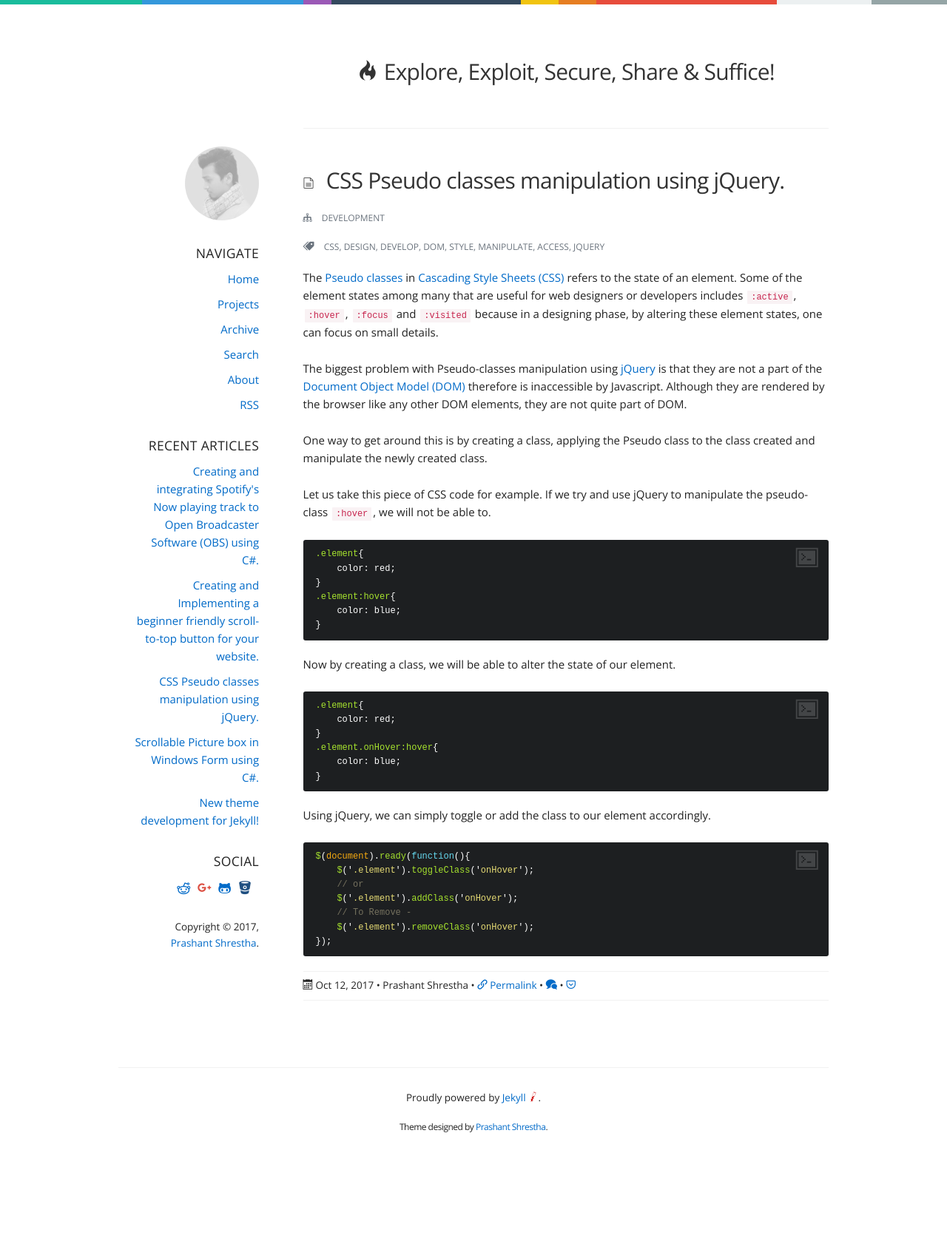
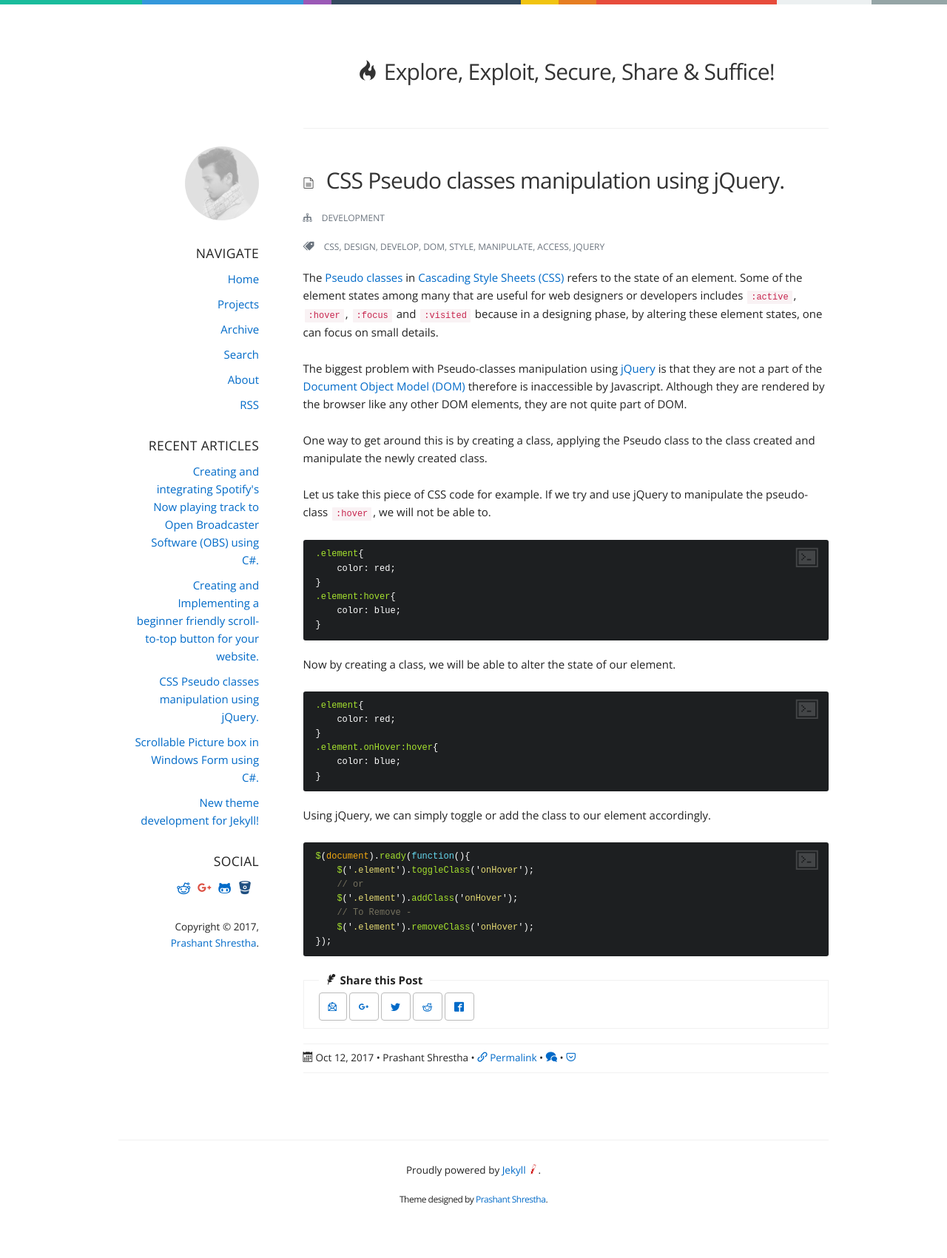
Before and after one commit to intern0t/personal-blog, a Jekyll site: the page built from _posts/2017-08-17-css-pseudo-class-manipulation-using-jquery.md, in a window 1280 px wide. Shown: the whole page at 74% size. Built offline with Jekyll 4.4.1, drawn with Linux system fonts in a browser that asks for light colours; before the commit the page ends 1603 px from its top, so only the background shows below that.

Commit message:
Designed and added Social share links + buttons on posts.

```diff
--- /dev/null
+++ b/_includes/share.html
@@ -0,0 +1,34 @@
+<fieldset class="row share">
+    <legend><i class="icon-feather"></i> Share this Post</legend>
+
+    <!-- Icons & buttons container. -->
+    <div class="row">
+        <!-- List -->
+        <ul>
+            <li>
+                <a class="button" href="mailto:?&subject={{ page.title | escape }}&body={{ post.url | relative_url }}">
+                    <i class="icon-mail-read"></i></a>
+            </li>
+            <li>
+                <a class="button" href="https://plus.google.com/share?url={{ post.url | relative_url }}">
+                    <i class="icon-google-plus"></i>
+                </a>
+            </li>
+            <li>
+                <a class="button" href="https://twitter.com/home?status={{ post.url | relative_url }}">
+                    <i class="icon-twitter"></i>
+                </a>
+            </li>
+            <li>
+                <a class="button" href="http://www.reddit.com/submit?url={{ post.url | relative_url }}&title={{ page.title | escape }}">
+                    <i class="icon-reddit"></i>
+                </a>
+            </li>
+            <li>
+                <a class="button" href="https://www.facebook.com/sharer/sharer.php?u={{ post.url | relative_url }}">
+                    <i class="icon-facebook2"></i>
+                </a>
+            </li>
+        </ul>
+    </div>
+</fieldset>
--- a/_layouts/home.html
+++ b/_layouts/home.html
@@ -65,7 +65,7 @@ layout: default
 				<span>
 						<a class="permalink" href="{{ post.url | relative_url }}" title="Permalink"><i class="icon-link"></i> Permalink</a>
 					</span> • <span>
-						<a title="Save to Pocket" href="https://getpocket.com/edit?url={{ post.url | relative_url | prepend: site.url }}" data-lang="en" data-save-url="{{ post.url | relative_url }}" data-pocket-count="none" data-pocket-align="left"><i class="icon-pocket"></i></a>
+						<a title="Save to Pocket" href="https://getpocket.com/edit?url={{ post.url | relative_url }}" data-lang="en" data-save-url="{{ post.url | relative_url }}" data-pocket-count="none" data-pocket-align="left"><i class="icon-pocket"></i></a>
 					</span>
 			</footer>
 		</article>
--- a/_layouts/post.html
+++ b/_layouts/post.html
@@ -39,6 +39,11 @@ layout: default
 				{{ page.content }}
 			</div>
 
+			<!-- Social Share container -->
+			<div class="row social-share" itemprop="articleShare">
+				{% include share.html %}
+			</div>
+
 			<!-- Article Footer -->
 			{% assign date_format = site.minima.date_format | default: "%b %d %Y" %}
 			<footer class="post">
--- a/assets/css/blog.scss
+++ b/assets/css/blog.scss
@@ -26,6 +26,12 @@ $globalDarkColor: #333333;
 $inlineCodeColor: #c7254e;
 $inlineCodeBColor: #f9f2f4;
 $border-top: linear-gradient(90deg, #1abc9c 15%, #2ecc71 15%, #2ecc71 12%, #3498db 12%, #3498db 32%, #9b59b6 32%, #9b59b6 35%, #34495e 35%, #34495e 55%, #f1c40f 55%, #f1c40f 59%, #e67e22 59%, #e67e22 63%, #e74c3c 63%, #e74c3c 82%, #ecf0f1 82%, #ecf0f1 92%, #95a5a6 92%);
+
+/* Social Share Color Codes */
+$googleplus: #DE5E53;
+$twitter: #1DA1F2;
+$facebook: #3B579D;
+$reddit: #282C34;
 
 /* Screen size for the nav. */
 $smartPhoneScreen: "only screen and (max-width: 320px)";
@@ -339,6 +345,46 @@ body {
                         font-size: .8em;
                     }
 
+                    /* Share Container */
+                    fieldset.share{
+                        border: 1px solid $breakerColor;
+                        margin: 0;
+                        padding: 0 20px 0 20px;
+                        margin: 0 0 20px 0;
+
+                        legend{
+                            padding: 0 10px 0 10px;
+                        }
+
+                        div{
+                            text-align: center;
+
+                            ul{
+                                margin: 0;
+                                padding: 0;
+                                list-style-type: none;
+                                vertical-align: middle;
+
+                                li{
+                                    float: left;
+                                    text-align: center;
+                                    margin: 0 3px 0 0;
+
+                                    a.button{
+                                        text-align: center;
+                                        padding: 0 12px;
+                                        font-size: 13px;
+
+                                        &:hover{
+                                            text-decoration: none;
+                                            opacity: .8;
+                                        }
+                                    }
+                                }
+                            }
+                        }
+                    }
+
                     /* Article Footer */
                     footer.post {
                         border-top: 1px solid $breakerColor;
--- a/assets/css/icomoon.css
+++ b/assets/css/icomoon.css
@@ -1,10 +1,10 @@
 @font-face {
   font-family: 'icomoon';
-  src:  url('../fonts/icomoon.eot?z7bkpt');
-  src:  url('../fonts/icomoon.eot?z7bkpt#iefix') format('embedded-opentype'),
-    url('../fonts/icomoon.ttf?z7bkpt') format('truetype'),
-    url('../fonts/icomoon.woff?z7bkpt') format('woff'),
-    url('../fonts/icomoon.svg?z7bkpt#icomoon') format('svg');
+  src:  url('../fonts/icomoon.eot?4vz2fg');
+  src:  url('../fonts/icomoon.eot?4vz2fg#iefix') format('embedded-opentype'),
+    url('../fonts/icomoon.ttf?4vz2fg') format('truetype'),
+    url('../fonts/icomoon.woff?4vz2fg') format('woff'),
+    url('../fonts/icomoon.svg?4vz2fg#icomoon') format('svg');
   font-weight: normal;
   font-style: normal;
 }
@@ -24,6 +24,12 @@ i {
   -moz-osx-font-smoothing: grayscale;
 }
 
+.icon-feather:before {
+  content: "\e90d";
+}
+.icon-mail-read:before {
+  content: "\e90e";
+}
 .icon-flame:before {
   content: "\e90b";
 }
@@ -99,6 +105,9 @@ i {
 .icon-reddit:before {
   content: "\eac6";
 }
+.icon-pinterest:before {
+  content: "\ead1";
+}
 .icon-subdirectory_arrow_right:before {
   content: "\e909";
 }
```
Also changed, not shown: assets/fonts/icomoon.ttf, assets/fonts/icomoon.woff, 2 other files.
